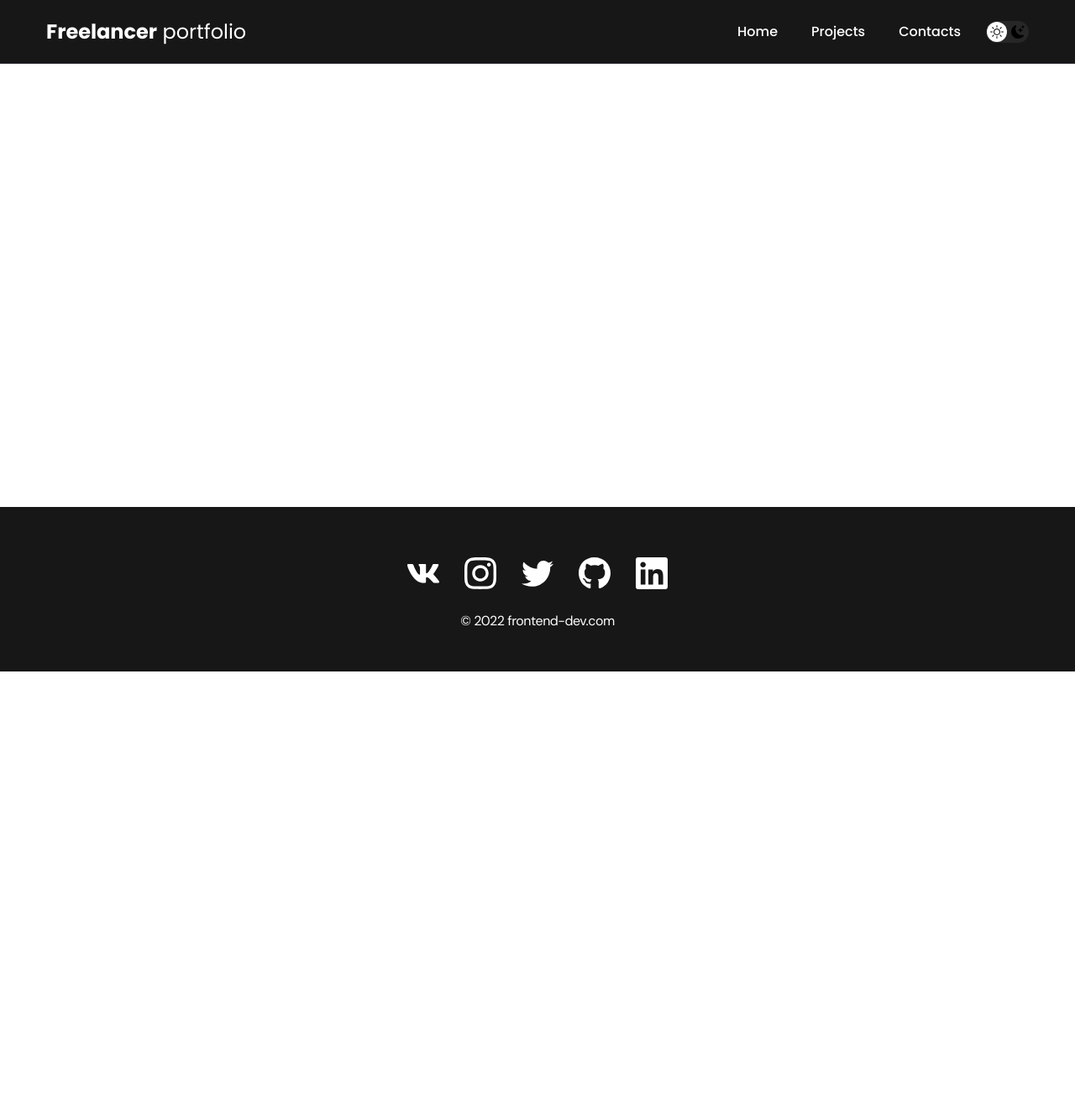
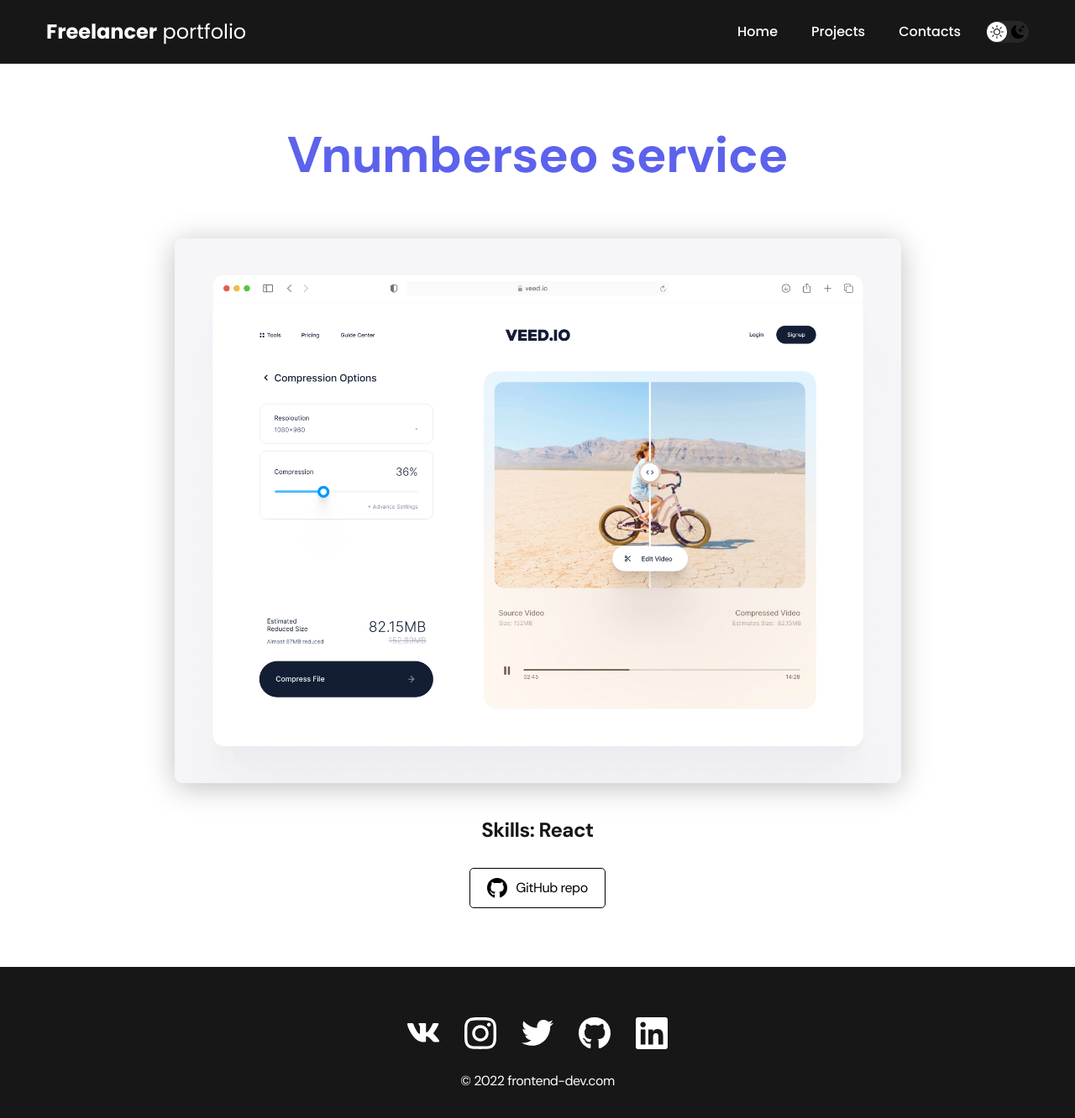
Before and after one commit to KostyaWest/kursach1, a React (Create React App) app: page /project/1 in a window 1280 px wide. Shown: the top 1332 px of the page at 84% size. Before the commit the page ends 800 px from the top, so only its background shows below. Built offline with nearby package versions, Linux system fonts and the light colour scheme.

Commit message:
с помощью реакт-роутер-дом заполняем страницу проекта

```diff
--- a/src/App.js
+++ b/src/App.js
@@ -19,7 +19,9 @@
         <Routes>
           <Route path="/" element={<Home />} />
           <Route path="/projects" element={<Projects />} />
-          <Route path="/project" element={<Project />} />
+
+            <Route path="/project/:id" element={<Project />} />
+
           <Route path="/contacts" element={<Contacts />} />
         </Routes>
         <Footer />
--- a/src/helpers/projectsList.js
+++ b/src/helpers/projectsList.js
@@ -25,21 +25,18 @@
         img: img01,
         imgBig: img01big,
         gitHubLink: 'https://github.com',
-        id: 1, //вместо индексов присваиваю id
     },
     {
-        title: 'Video service',
+        title: 'Vnumberseo service',
         skills: 'React',
         img: img02,
         imgBig: img02big,
-        id: 2,
     },
     {
-        title: 'Video portal',
+        title: 'Vnumberseo portal',
         skills: 'React',
         img: img03,
         imgBig: img03big,
-        id: 3,
     },
     {
         title: 'Dating app',
@@ -47,14 +44,12 @@
         img: img04,
         imgBig: img04big,
         gitHubLink: 'https://github.com',
-        id: 4,
     },
     {
         title: 'Landing',
         skills: 'React',
         img: img05,
         imgBig: img05big,
-        id: 5,
     },
     {
         title: 'Gaming community',
@@ -62,7 +57,6 @@
         img: img06,
         imgBig: img06big,
         gitHubLink: 'https://github.com',
-        id: 6,
     },
 ];
 
--- a/src/pages/Project.js
+++ b/src/pages/Project.js
@@ -1,19 +1,24 @@
+import { useParams } from "react-router-dom";
+
 import BtnGitHub from "../components/githubbth/BthGitHub";
-import img from "./../img/projects/02-big.jpg"
+import { projects } from "../helpers/projectsList";
 
 const Project = () => {
+    const {id} = useParams();
+    const project = projects[id];
+    console.log(project)
     return (
 
         <main className="section">
             <div className="container">
                 <div className="project-details">
 
-                <h1 className="title-1">Video service</h1>
+                    <h1 className="title-1">{project.title}</h1>
 
-                <img src={img} alt="" className="project-details__cover" />
+                    <img src={project.imgBig} alt="" className="project-details__cover" />
 
                     <div className="project-details__desc">
-                    <p>Skills: React, Node.js, MongoDB</p>
+                        <p>Skills: {project.skills}</p>
                     </div>
 
                     <BtnGitHub link="https://GitHub.com"/>
@@ -21,7 +26,6 @@
                 </div>
             </div>
         </main>
-
     );
 }
 
--- a/src/pages/Projects.js
+++ b/src/pages/Projects.js
@@ -7,12 +7,13 @@
             <div className="container">
                 <h2 className="title-1">Projects</h2>
                 <ul className="projects">
-                    {projects.map((project) => {
+                    {projects.map((project, index) => {
                         // return <Project key={index} title={project.title} img={project.img} />; несмотря на то,
                         // что при добавлении key = index ошибка ушла, фактически она осталась. Удалишь один элемент -
                         // придется всем обнавлять индексы (не на этом сайте, но все равно. попытаюсь присвоить действительные
                         // индексы и записать их)
-                        return <Project key={project.id} title={project.title} img={project.img} />;
+                        // обновлено. Пришлось вернуться к индексу, когда добавлял рабочие переходы к проектам т.к. реакт роутер дом использует id
+                        return <Project key={index} title={project.title} img={project.img} />;
                     })}
                 </ul>
             </div>
```
Lines whose indentation alone changed are shown as unchanged.
